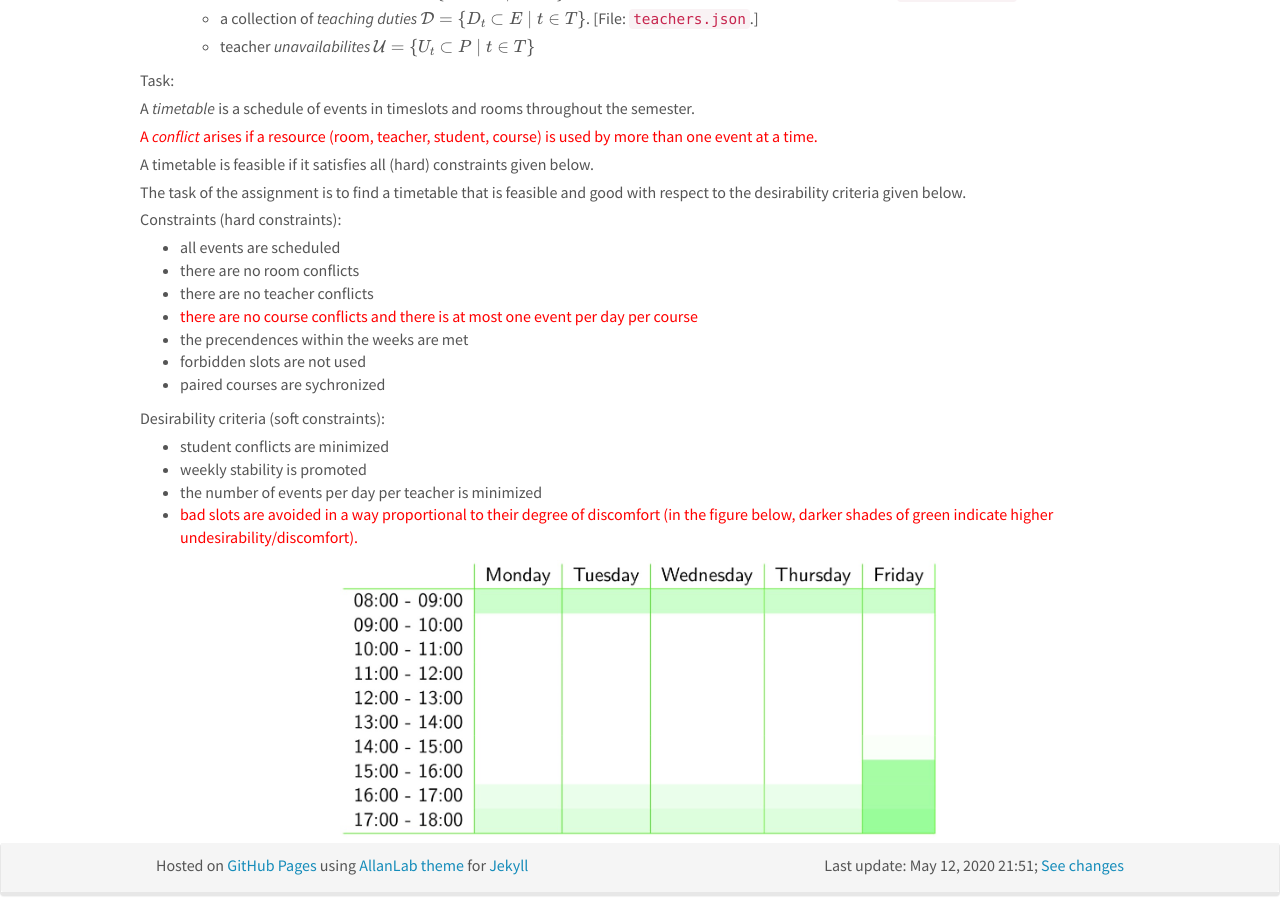
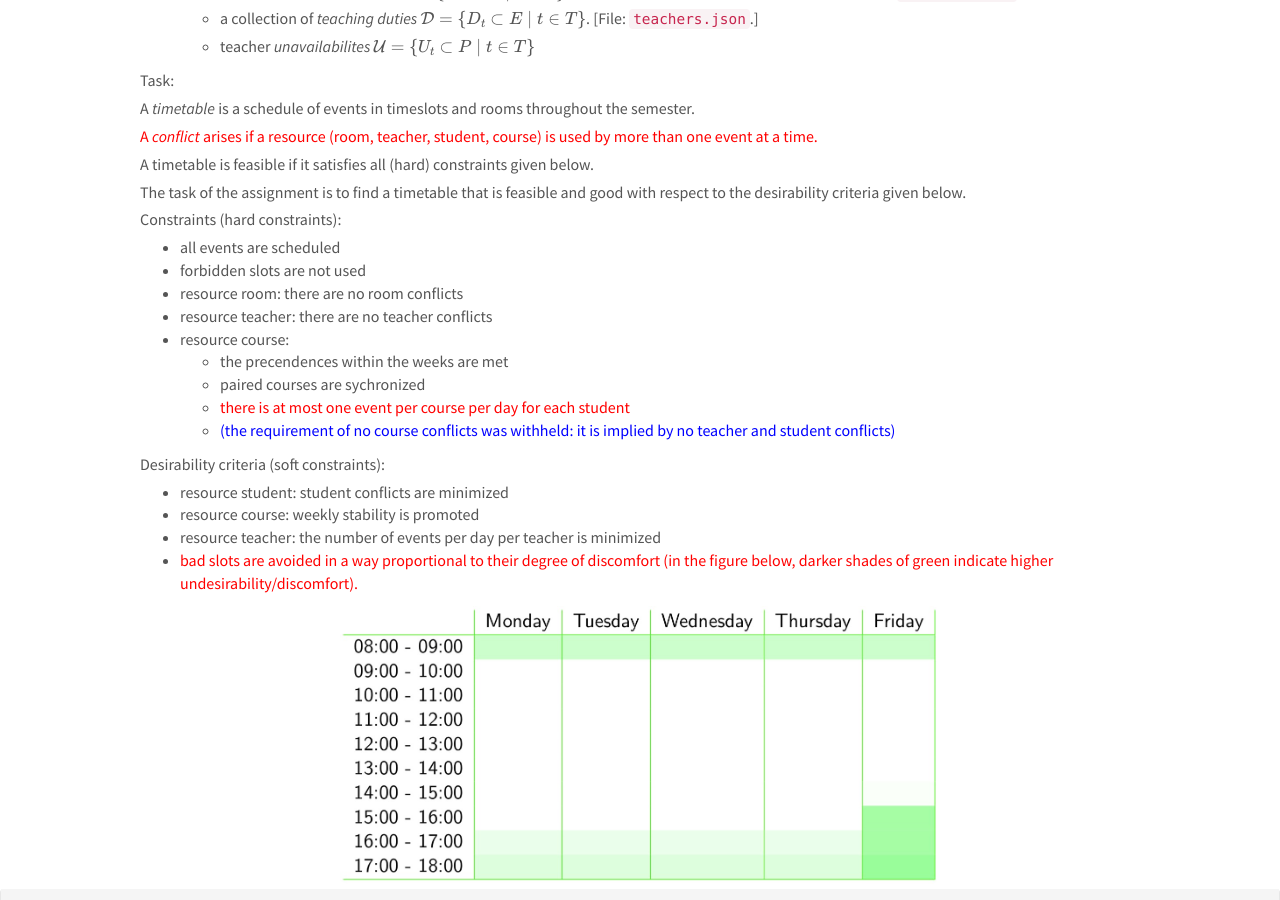
Before and after one commit to DM872/dm872.github.io, a Jekyll site: the page built from _posts/2020-04-28-timetabling.md, in a window 1280 px wide and 900 px high, scrolled down 1099 px. Built offline with Jekyll 4.4.1, drawn with Linux system fonts in a browser that asks for light colours; nearby versions of some CDN libraries; formulas are drawn with MathJax 3; a script that is not in the unit is left out.

Commit message:
changed assignment description: part in blue and one event per day per student

```diff
--- a/_posts/2020-04-28-timetabling.md
+++ b/_posts/2020-04-28-timetabling.md
@@ -110,19 +110,20 @@ good with respect to the desirability criteria given below.
 Constraints (hard constraints):
 
 - all events are scheduled
-- there are no room conflicts
-- there are no teacher conflicts
-- <span style="color: red">there are no course conflicts and there is at most one event per day per course</span>
-- the precendences within the weeks are met
 - forbidden slots are not used
-- paired courses are sychronized
-
+- resource room: there are no room conflicts
+- resource teacher: there are no teacher conflicts
+- resource course:
+  - the precendences within the weeks are met
+  - paired courses are sychronized
+  - <span style="color: red">there is at most one event per course per day for each student</span>
+  - <span style="color: blue">(the requirement of no course conflicts was withheld: it is implied by no teacher and student conflicts)</span>
 
 Desirability criteria (soft constraints):
 
-- student conflicts are minimized
-- weekly stability is promoted
-- the number of events per day per teacher is minimized
+- resource student: student conflicts are minimized
+- resource course: weekly stability is promoted
+- resource teacher: the number of events per day per teacher is minimized
 - <span style="color: red">bad slots are avoided in a way proportional to their degree of discomfort (in the figure below, darker shades of green indicate higher undesirability/discomfort).</span>
 
 
```
